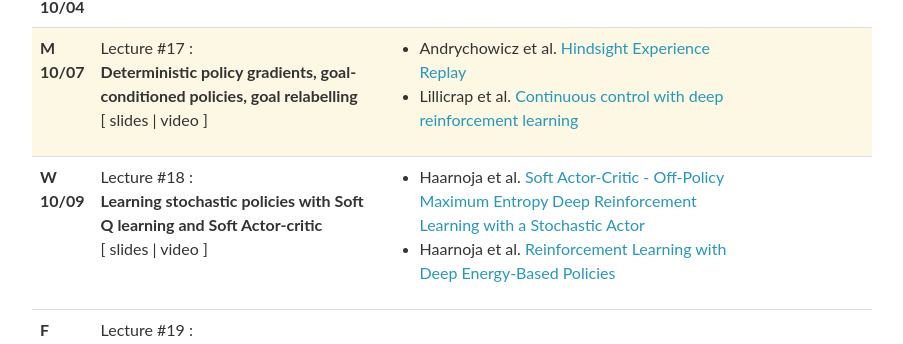
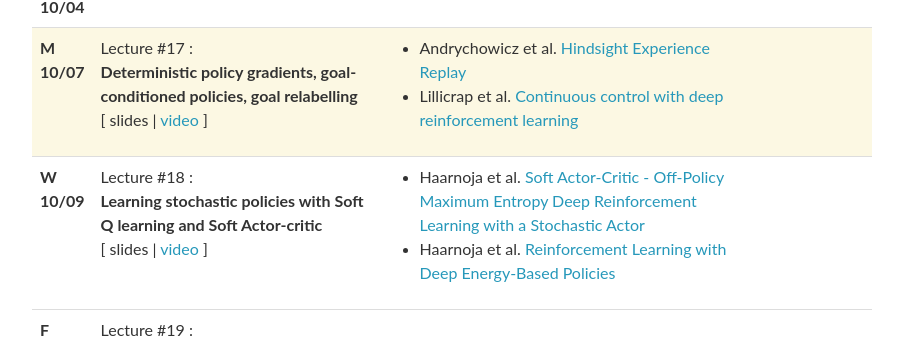
Before and after one commit to cmudeeprl/703website_f19, a Jekyll site: the page built from _pages/lectures.md, in a window 1280 px wide and 900 px high, scrolled down 2350 px. Shown: the part 150-494 px from the top of the window, without its empty margins (188-1091 px from the left). Built offline with Jekyll 4.4.1, drawn with Linux system fonts in a browser that asks for light colours; nearby versions of some CDN libraries; comment, search, counter and statistics services are not loaded; part of the change alters nothing that is shown.

```diff
--- a/_data/lectures.yml
+++ b/_data/lectures.yml
@@ -224,7 +224,7 @@
   title: >
     <strong>Deterministic policy gradients, goal-conditioned policies, goal relabelling</strong>
   slides:
-  video:
+  video: https://scs.hosted.panopto.com/Panopto/Pages/Viewer.aspx?id=4e7cbf9d-6e81-4e7b-9093-aad80108fb94
   notes:
   readings:
     - Andrychowicz et al. <a href="https://arxiv.org/abs/1707.01495" target="_blank">Hindsight Experience Replay</a>
@@ -236,7 +236,7 @@
   title: >
     <strong>Learning stochastic policies with Soft Q learning and Soft Actor-critic</strong>
   slides:
-  video:
+  video: https://scs.hosted.panopto.com/Panopto/Pages/Viewer.aspx?id=4e7cbf9d-6e81-4e7b-9093-aad80108fb94
   notes:
   readings:
     - Haarnoja et al. <a href="https://arxiv.org/abs/1801.01290" target="_blank">Soft Actor-Critic - Off-Policy Maximum Entropy Deep Reinforcement Learning with a Stochastic Actor</a>
```
